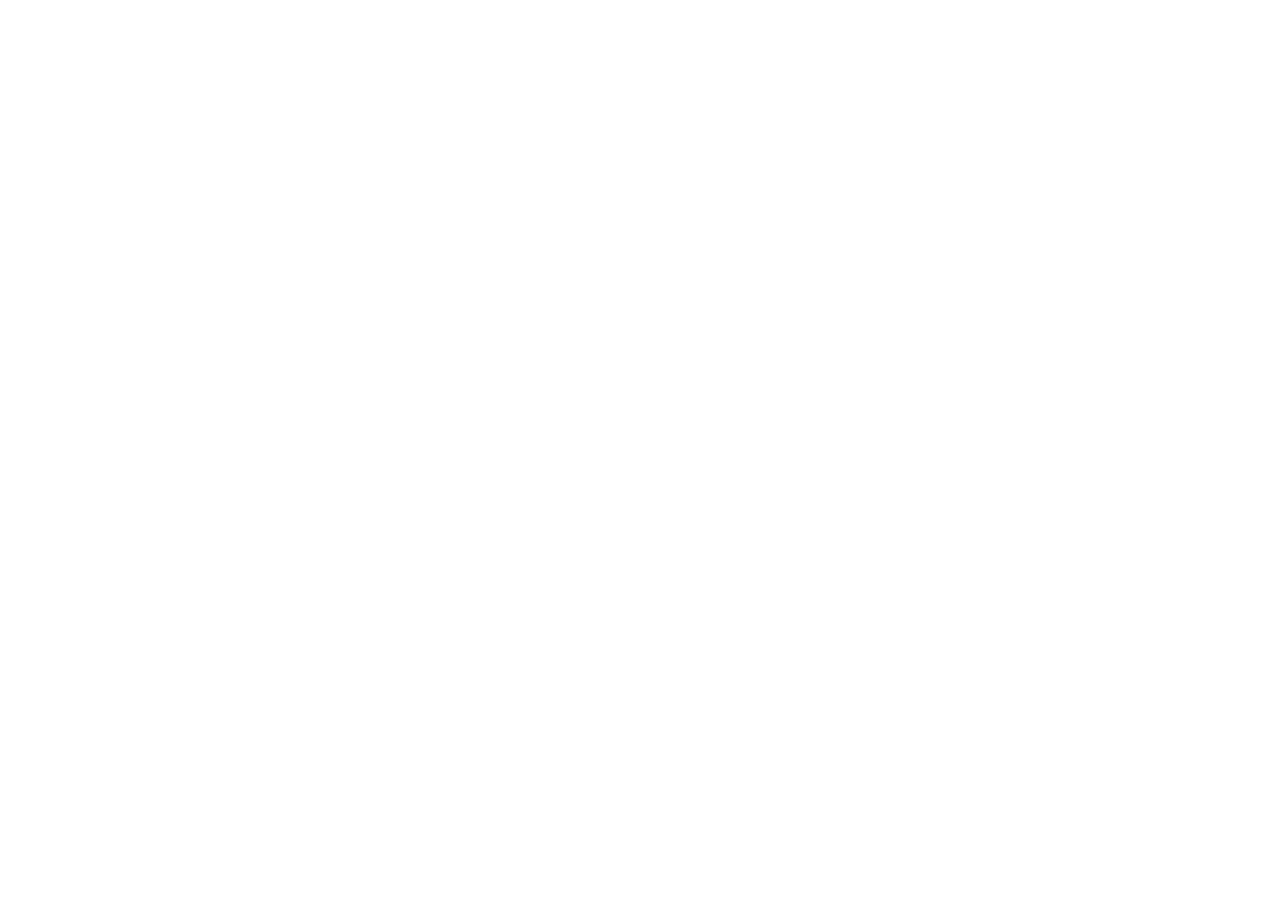
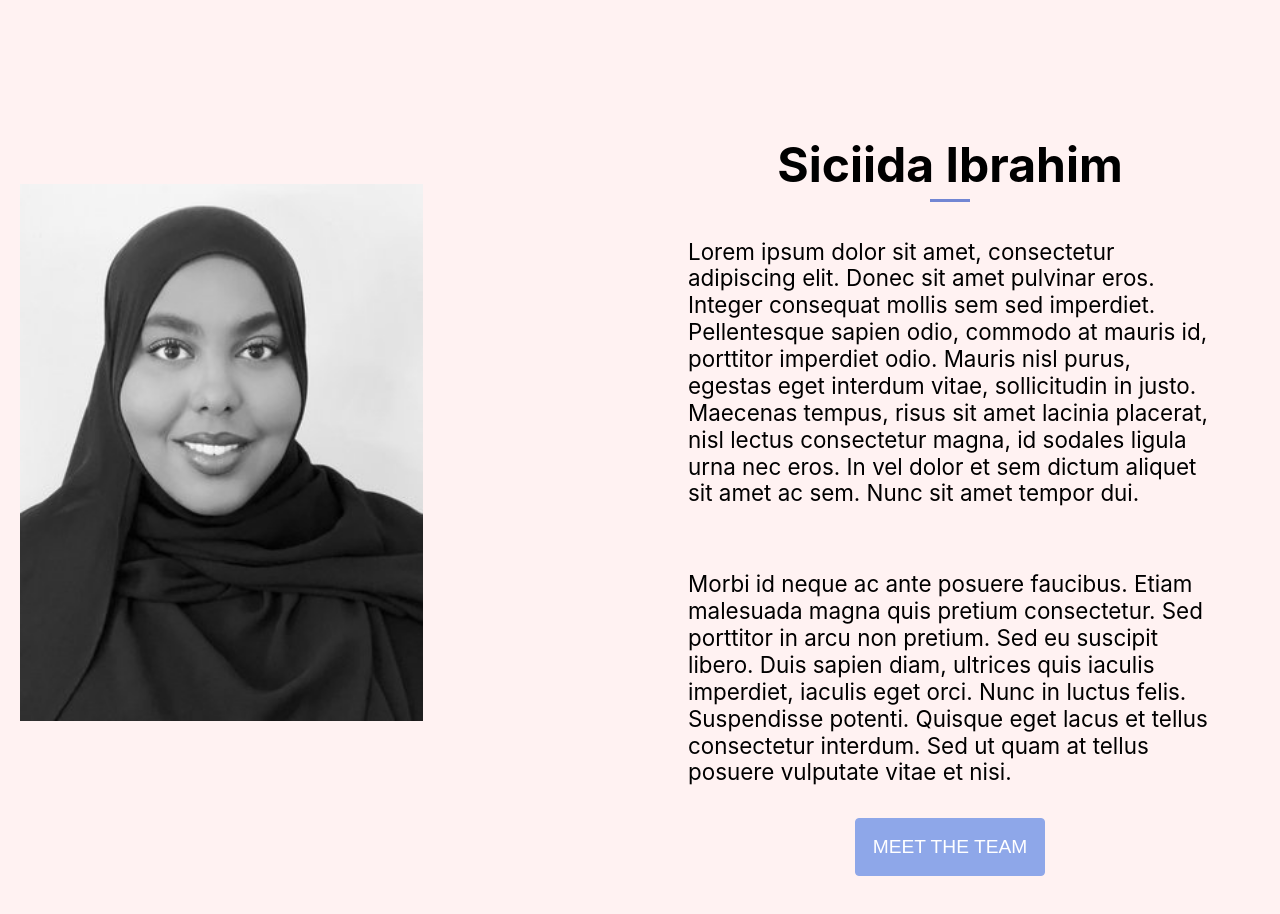
Before and after one commit to salmy101/MMW, a React (Create React App) app: page / in a window 1280 px wide. Shown: the part 840-1754 px from the top of the page. Before the commit the page ends 800 px from the top, so only its background shows below. Built offline with nearby package versions, Linux system fonts and the light colour scheme.

Commit message:
about section

```diff
--- a/src/App.js
+++ b/src/App.js
@@ -1,6 +1,8 @@
 import React from 'react';
 import NavBar from './components/NavBar';
 import Hero from './components/Hero';
+import About from './components/About';
+
 
 
 function App() {
@@ -8,6 +10,7 @@
     <div >
       <NavBar />
       <Hero />
+      <About />
     </div>
   );
 }
--- /dev/null
+++ b/src/components/About.css
@@ -0,0 +1,45 @@
+.about {
+  background-color: var(--whiteish);
+  margin: auto;
+  padding: 8rem 1rem 0 1rem;
+  width: 100%;
+}
+
+.about .container{
+  width: 1240px;
+  margin: auto;
+  display: grid;
+  grid-template-columns: repeat(2, 1fr);
+}
+
+.about h2{
+  font-size:  3rem;
+  /* padding-bottom: 1rem; */
+
+}
+.about img{
+  margin: 6rem 0;
+  width: 65%;
+}
+
+.about .col-2{
+  display: flex;
+  flex-direction: column;
+  justify-content: center;
+  align-items: center;
+  padding: 3rem;
+  /* line-height: 2.6rem; */
+
+}
+
+.about .col-2 p{
+  margin: 2rem 0;
+
+}
+/*
+.about .col-2 p:nth-child(4){
+  font-size: 1.6rem;
+  font-weight: 600;
+  font-style: italic;
+
+} */
--- /dev/null
+++ b/src/components/About.js
@@ -0,0 +1,27 @@
+import React from 'react'
+import sabrine from './images/sabrine.jpg'
+
+import "./About.css"
+
+const About = () => {
+  return (
+    <div className='about'>
+      <div className='container'>
+        <img src={sabrine} alt='sabrine'/>
+        <div className='col-2'>
+          <h2>Siciida Ibrahim</h2>
+          <span className='line'></span>
+          <p>Lorem ipsum dolor sit amet, consectetur adipiscing elit. Donec sit amet pulvinar eros. Integer consequat mollis sem sed imperdiet. Pellentesque sapien odio, commodo at mauris id, porttitor imperdiet odio. Mauris nisl purus, egestas eget interdum vitae, sollicitudin in justo. Maecenas tempus, risus sit amet lacinia placerat, nisl lectus consectetur magna, id sodales ligula urna nec eros. In vel dolor et sem dictum aliquet sit amet ac sem. Nunc sit amet tempor dui.</p>
+          <p>Morbi id neque ac ante posuere faucibus. Etiam malesuada magna quis pretium consectetur. Sed porttitor in arcu non pretium. Sed eu suscipit libero. Duis sapien diam, ultrices quis iaculis imperdiet, iaculis eget orci. Nunc in luctus felis. Suspendisse potenti. Quisque eget lacus et tellus consectetur interdum. Sed ut quam at tellus posuere vulputate vitae et nisi.</p>
+          <button className='button'>Meet the Team</button>
+        </div>
+
+
+      </div>
+
+    </div>
+  )
+}
+
+
+export default About;
--- a/src/components/Hero.css
+++ b/src/components/Hero.css
@@ -1,5 +1,5 @@
 .hero{
-  background-color: var(--overlay);
+  /* background-color: var(--overlay); */
   color: var(--primary-color);
   height: 100vh;
   width: 100%;
```
Also changed, not shown: src/components/images/sabrine.jpg (added), 1 other file (tests, documents, lock files or other folders).
